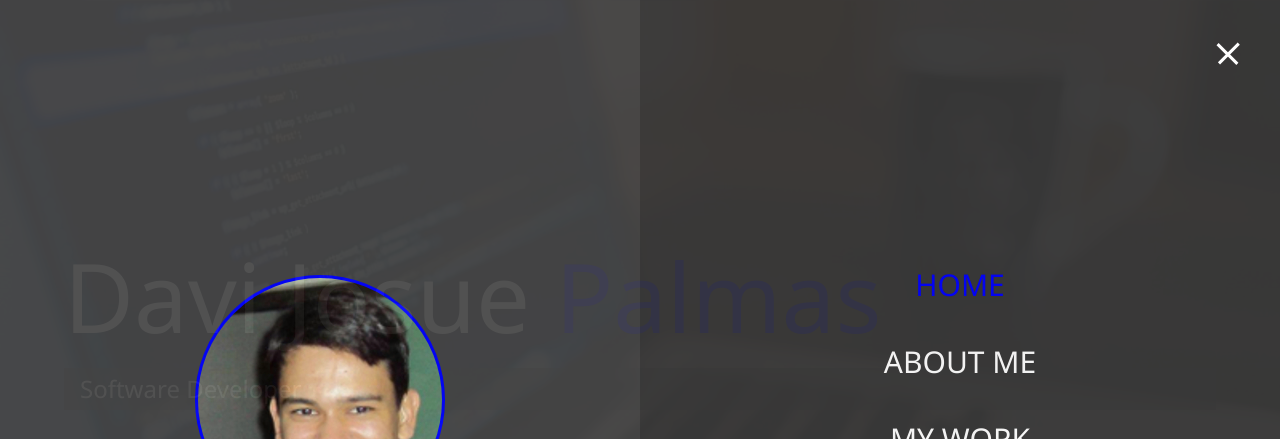
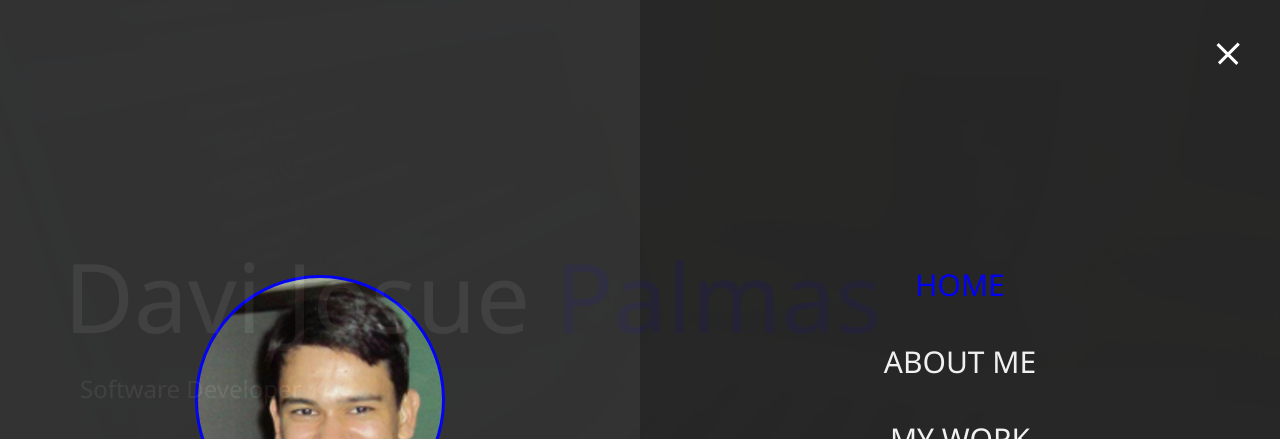
Before and after one commit to davipalmas/modern_portfolio, a website: page dist/index.html in a window 1280 px wide. Both pictures are taken after a click on the element 1231 px from the left and 47 px from the top of the page. Shown: the top 439 px of the page. Drawn offline with Linux system fonts and the light colour scheme; files whose address does not match are found by name.

Commit message:
Cleaning

```diff
--- a/dist/css/main.css
+++ b/dist/css/main.css
@@ -40,14 +40,14 @@
   .menu-nav {
     margin: 0;
     padding: 0;
-    background: #373737;
+    background: #262626;
     list-style: none;
     transform: translate3d(0, -100%, 0);
     transition: all 0.5s ease-out; }
     .menu-nav.show {
       transform: translate3d(0, 0, 0); }
   .menu-branding {
-    background: #444;
+    background: #333;
     transform: translate3d(0, 100%, 0);
     transition: all 0.5s ease-out; }
     .menu-branding.show {
@@ -72,7 +72,7 @@
     text-transform: uppercase;
     padding: 1rem 0;
     font-weight: 300;
-    color: set-color-text(#444);
+    color: set-color-text(#fff);
     text-decoration: none;
     transition: all 0.5s ease-out; }
     .menu .nav-link:hover {
@@ -94,7 +94,7 @@
   box-sizing: border-box; }
 
 body {
-  background: #444;
+  background: #333;
   color: #fff;
   height: 100%;
   margin: 0;
@@ -112,7 +112,7 @@ body {
       width: 100%;
       height: 100%;
       z-index: -1;
-      background: rgba(68, 68, 68, 0.5); }
+      background: rgba(51, 51, 51, 0.9); }
 
 h1,
 h2,
@@ -128,7 +128,7 @@ h3 {
   h3.sm-heading {
     margin-bottom: 2rem;
     padding: 0.2rem 1rem;
-    background: rgba(73, 73, 73, 0.5); }
+    background: rgba(56, 56, 56, 0.5); }
 
 a {
   color: #fff;
@@ -273,10 +273,6 @@ main {
 .java {
   background-color: #ff0000;
   width: 50%; }
-
-.php {
-  background-color: #8993be;
-  width: 5%; }
 
 .markdown {
   background: #000;
```
Also changed, not shown: dist/about.html (+0 -3 lines).
